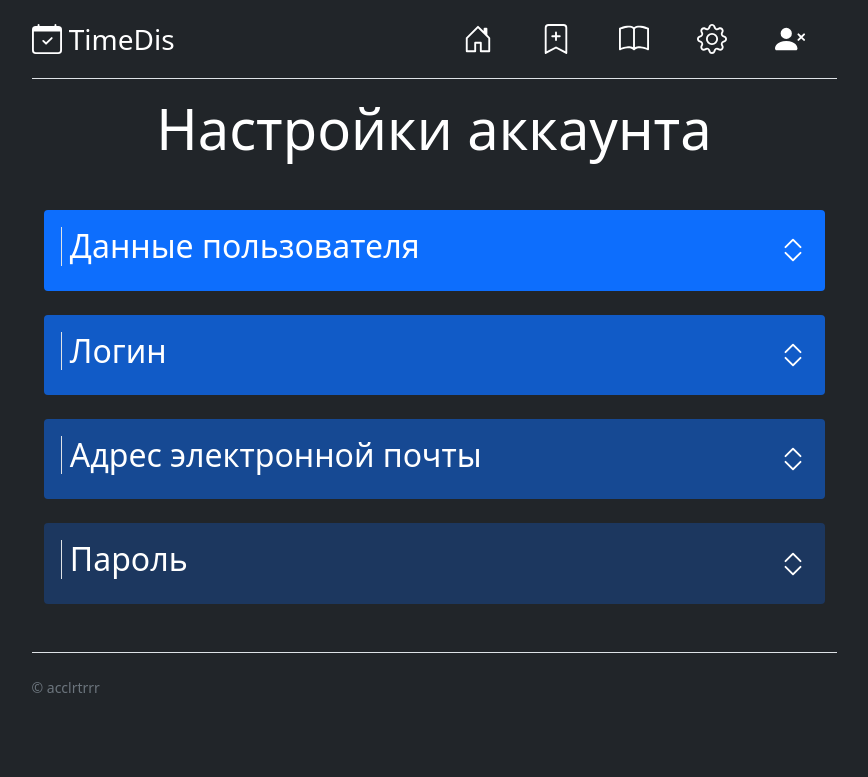
After one commit to Novak1656/TimeDis_Django, a Django app: page /auth/user_settings/ in a window 1280 px wide. The commit adds this page. Shown: the top 777 px of the page, without its empty margins (206-1074 px from the left). Run offline with Django 4.2, Linux system fonts and the light colour scheme; the visitor is signed in with stand-in values (Sample User, id 1); parts of the project's set-up code (start-up, migrations or seed data) failed here and were passed over; some libraries are stand-ins or nearby versions.

Commit message:
Сделан раздел задач по приоритетам. Создан раздел настроек аккаунта пользователя.

```diff
--- a/time_dis/auth_app/forms.py
+++ b/time_dis/auth_app/forms.py
@@ -3,10 +3,12 @@ from django import forms
 from .models import Users
 
 
-def set_attrs(placeholder=None):
+def set_attrs(placeholder=None, tag_type=None):
     attrs = {'class': 'form-control'}
     if placeholder:
         attrs['placeholder'] = placeholder
+    elif tag_type:
+        attrs['type'] = tag_type
     return attrs
 
 
@@ -17,7 +19,7 @@ class RegisterForm(UserCreationForm):
     first_name = forms.CharField(label='Имя', widget=forms.TextInput(attrs=set_attrs('Введите ваше имя...')))
     last_name = forms.CharField(label='Фамилия', widget=forms.TextInput(attrs=set_attrs('Введите вашу фамилию...')))
     date_of_birth = forms.DateField(label='Дата рождения',
-                                    widget=forms.DateInput(attrs=set_attrs('Введите вашу дату рождения')))
+                                    widget=forms.DateInput(attrs={'class': 'form-control', 'type': 'date'}))
     password1 = forms.CharField(label='Пароль', widget=forms.PasswordInput(attrs=set_attrs('Придумайте пароль...')))
     password2 = forms.CharField(label='Подтверждение пароля',
                                 widget=forms.PasswordInput(attrs=set_attrs('Введите пароль ещё раз...')))
@@ -30,3 +32,32 @@ class RegisterForm(UserCreationForm):
 class LoginForm(AuthenticationForm):
     username = forms.CharField(label='Логин', widget=forms.TextInput(attrs=set_attrs('Введите логин...')))
     password = forms.CharField(label='Пароль', widget=forms.PasswordInput(attrs=set_attrs('Введите пароль...')))
+
+
+class LoginChangeForm(forms.ModelForm):
+    class Meta:
+        model = Users
+        fields = ('username',)
+        widgets = {
+            'username': forms.TextInput(attrs={'class': 'form-control'})
+        }
+
+
+class EmailChangeForm(forms.ModelForm):
+    class Meta:
+        model = Users
+        fields = ('email',)
+        widgets = {
+            'email': forms.EmailInput(attrs={'class': 'form-control'})
+        }
+
+
+class UserInfoChangeForm(forms.ModelForm):
+    class Meta:
+        model = Users
+        fields = ('first_name', 'last_name', 'date_of_birth',)
+        widgets = {
+            'first_name': forms.TextInput(attrs={'class': 'form-control'}),
+            'last_name': forms.TextInput(attrs={'class': 'form-control'}),
+            'date_of_birth': forms.DateInput(attrs={'class': 'form-control', 'type': 'date'})
+        }
--- /dev/null
+++ b/time_dis/auth_app/templates/auth_app/user_settings.html
@@ -0,0 +1,107 @@
+{% extends 'base.html' %}
+
+{% block title %} Настройки акканута {% endblock %}
+
+{% block content %}
+<div class="container">
+    <div class="text-center p-3">
+        <h1 class="display-4">Настройки аккаунта</h1>
+    </div>
+    <br>
+    <div class="bg-dark rounded">
+        <button class="container btn navbar bg-primary navbar-toggler text-white p-3" data-bs-toggle="collapse" data-bs-target="#navbar1">
+            <div>
+                <h2 class="border-start">&nbspДанные пользователя</h2>
+            </div>
+            <div class="text-end">
+                <svg xmlns="http://www.w3.org/2000/svg" width="30" height="30" fill="currentColor" class="bi bi-chevron-expand" viewBox="0 0 16 16">
+                    <path fill-rule="evenodd" d="M3.646 9.146a.5.5 0 0 1 .708 0L8 12.793l3.646-3.647a.5.5 0 0 1 .708.708l-4 4a.5.5 0 0 1-.708 0l-4-4a.5.5 0 0 1 0-.708zm0-2.292a.5.5 0 0 0 .708 0L8 3.207l3.646 3.647a.5.5 0 0 0 .708-.708l-4-4a.5.5 0 0 0-.708 0l-4 4a.5.5 0 0 0 0 .708z"/>
+                </svg>
+            </div>
+        </button>
+        <div class="collapse text-white bg-primary" id="navbar1">
+            <form method="post">
+                {% csrf_token %}
+                <div class="form-group p-3">
+                    {{ user_info_form.as_p }}
+                </div>
+                <div class="form-group p-1 text-center">
+                    <input type="submit" class="btn btn-success w-50" name="info_success" value="Сохранить изменения">
+                </div>
+            </form>
+        </div>
+
+        <br>
+
+        <button class="container btn navbar bg-primary bg-opacity-75 navbar-toggler text-white p-3" data-bs-toggle="collapse" data-bs-target="#navbar2">
+            <div>
+                <h2 class="border-start">&nbspЛогин</h2>
+            </div>
+            <div class="text-end">
+                <svg xmlns="http://www.w3.org/2000/svg" width="30" height="30" fill="currentColor" class="bi bi-chevron-expand" viewBox="0 0 16 16">
+                    <path fill-rule="evenodd" d="M3.646 9.146a.5.5 0 0 1 .708 0L8 12.793l3.646-3.647a.5.5 0 0 1 .708.708l-4 4a.5.5 0 0 1-.708 0l-4-4a.5.5 0 0 1 0-.708zm0-2.292a.5.5 0 0 0 .708 0L8 3.207l3.646 3.647a.5.5 0 0 0 .708-.708l-4-4a.5.5 0 0 0-.708 0l-4 4a.5.5 0 0 0 0 .708z"/>
+                </svg>
+            </div>
+        </button>
+        <div class="collapse text-white bg-primary bg-opacity-75" id="navbar2">
+            <form method="post">
+                {% csrf_token %}
+                <div class="form-group p-3">
+                    {{ login_from.as_p }}
+                </div>
+                <div class="form-group p-1 text-center">
+                    <input type="submit" class="btn btn-success w-50" name="login_success" value="Сохранить изменения">
+                </div>
+            </form>
+        </div>
+
+        <br>
+
+        <button class="container btn navbar bg-primary bg-opacity-50 navbar-toggler text-white p-3" data-bs-toggle="collapse" data-bs-target="#navbar3">
+            <div>
+                <h2 class="border-start">&nbspАдрес электронной почты</h2>
+            </div>
+            <div class="text-end">
+                <svg xmlns="http://www.w3.org/2000/svg" width="30" height="30" fill="currentColor" class="bi bi-chevron-expand" viewBox="0 0 16 16">
+                    <path fill-rule="evenodd" d="M3.646 9.146a.5.5 0 0 1 .708 0L8 12.793l3.646-3.647a.5.5 0 0 1 .708.708l-4 4a.5.5 0 0 1-.708 0l-4-4a.5.5 0 0 1 0-.708zm0-2.292a.5.5 0 0 0 .708 0L8 3.207l3.646 3.647a.5.5 0 0 0 .708-.708l-4-4a.5.5 0 0 0-.708 0l-4 4a.5.5 0 0 0 0 .708z"/>
+                </svg>
+            </div>
+        </button>
+        <div class="collapse text-white bg-primary bg-opacity-50" id="navbar3">
+            <form method="post">
+                {% csrf_token %}
+                <div class="form-group p-3">
+                    {{ email_form.as_p }}
+                </div>
+                <div class="form-group p-1 text-center">
+                    <input type="submit" class="btn btn-success w-50" name="email_success" value="Сохранить изменения">
+                </div>
+            </form>
+        </div>
+
+        <br>
+
+        <button class="container btn navbar  bg-primary bg-opacity-25 navbar-toggler text-white p-3" data-bs-toggle="collapse" data-bs-target="#navbar4">
+            <div>
+                <h2 class="border-start">&nbspПароль</h2>
+            </div>
+            <div class="text-end">
+                <svg xmlns="http://www.w3.org/2000/svg" width="30" height="30" fill="currentColor" class="bi bi-chevron-expand" viewBox="0 0 16 16">
+                    <path fill-rule="evenodd" d="M3.646 9.146a.5.5 0 0 1 .708 0L8 12.793l3.646-3.647a.5.5 0 0 1 .708.708l-4 4a.5.5 0 0 1-.708 0l-4-4a.5.5 0 0 1 0-.708zm0-2.292a.5.5 0 0 0 .708 0L8 3.207l3.646 3.647a.5.5 0 0 0 .708-.708l-4-4a.5.5 0 0 0-.708 0l-4 4a.5.5 0 0 0 0 .708z"/>
+                </svg>
+            </div>
+        </button>
+        <div class="collapse text-white  bg-primary bg-opacity-25" id="navbar4">
+            <form method="post">
+                {% csrf_token %}
+                <div class="form-group p-3">
+                    {{ password_form.as_p }}
+                </div>
+                <div class="form-group p-1 text-center">
+                    <input type="submit" class="btn btn-success w-50" name="password_success" value="Сохранить изменения">
+                </div>
+            </form>
+        </div>
+    </div>
+</div>
+{% endblock %}
--- a/time_dis/auth_app/urls.py
+++ b/time_dis/auth_app/urls.py
@@ -6,4 +6,5 @@ urlpatterns = [
     path('login/', user_login, name='login'),
     path('logout/', user_logout, name='logout'),
     path('pass_recovery/', pass_recovery, name='pass_recovery'),
+    path('user_settings/', user_settings, name='user_settings'),
 ]
--- a/time_dis/auth_app/views.py
+++ b/time_dis/auth_app/views.py
@@ -1,11 +1,12 @@
 from django.conf import settings
 from django.contrib import messages
 from django.contrib.auth import login, logout
-from django.contrib.auth.forms import SetPasswordForm
+from django.contrib.auth.decorators import login_required
+from django.contrib.auth.forms import SetPasswordForm, PasswordChangeForm
 from django.core.mail import send_mail
 from django.shortcuts import render, redirect
 from .models import Users
-from .forms import RegisterForm, LoginForm
+from .forms import RegisterForm, LoginForm, LoginChangeForm, EmailChangeForm, UserInfoChangeForm
 
 
 def register(request):
@@ -73,6 +74,28 @@ def pass_recovery(request):
     return render(request, 'auth_app/pass_recovery.html')
 
 
+@login_required
 def user_logout(request):
     logout(request)
     return redirect('login')
+
+
+@login_required
+def user_settings(request):
+    if request.method == 'POST':
+        if 'login_success' in request.POST:
+            form = LoginChangeForm(request.POST, instance=request.user)
+        elif 'email_success' in request.POST:
+            form = EmailChangeForm(request.POST, instance=request.user)
+        elif 'info_success' in request.POST:
+            form = UserInfoChangeForm(request.POST, instance=request.user)
+        else:
+            form = PasswordChangeForm(user=request.user, data=request.POST)
+        if form.is_valid():
+            form.save()
+            return redirect('user_settings')
+    forms = {'password_form': PasswordChangeForm(user=request.user),
+             'login_from': LoginChangeForm(),
+             'email_form': EmailChangeForm(),
+             'user_info_form': UserInfoChangeForm(instance=request.user)}
+    return render(request, 'auth_app/user_settings.html', forms)
--- a/time_dis/tasks_app/templates/tasks_app/add_task.html
+++ b/time_dis/tasks_app/templates/tasks_app/add_task.html
@@ -4,6 +4,10 @@
 
 {% block content %}
 <div class="container" style="margin-top: 15px">
+    <div class="text-center p-3">
+        <h1 class="display-4">Добавление новой задачи</h1>
+    </div>
+    <br>
     <form method="post">
         <div class="form-group">
             {% csrf_token %}
--- a/time_dis/tasks_app/templates/tasks_app/base_tasks_app.html
+++ b/time_dis/tasks_app/templates/tasks_app/base_tasks_app.html
@@ -32,8 +32,8 @@
     </div>
     {% block body %} {% endblock %}
     <div class="bg-dark mt-5">
+        {% if page_obj|length > 0 %}
             <nav aria-label="PaginationBar">
-
                 <ul class="pagination justify-content-center p-3">
                     {% if page_obj.has_previous %}
                     <li class="page-item">
@@ -57,8 +57,8 @@
                     </li>
                     {% endif %}
                 </ul>
-
             </nav>
+        {% endif %}
         </div>
 </div>
 {% endblock %}
--- a/time_dis/tasks_app/templates/tasks_app/task_list_search.html
+++ b/time_dis/tasks_app/templates/tasks_app/task_list_search.html
@@ -60,6 +60,7 @@
         </div>
     </div>
     <div class="bg-dark mt-5">
+        {% if page_obj|length > 0 %}
         <nav aria-label="PaginationBar">
             {% if page_obj.object_list.count >= 1 %}
             <ul class="pagination justify-content-center p-3">
@@ -87,6 +88,7 @@
             </ul>
             {% endif %}
         </nav>
+        {% endif %}
     </div>
 </div>
 {% endblock %}
--- a/time_dis/tasks_app/urls.py
+++ b/time_dis/tasks_app/urls.py
@@ -8,6 +8,6 @@ urlpatterns = [
     path('task/<str:slug>', TaskDetail.as_view(), name='task'),
     path('update_task/<str:slug>', update_task, name='update_task'),
     path('my_tasks/search/', TaskSearch.as_view(), name='task_search'),
-    path('my_tasks/<str:category>/', tasks_by_category, name='tasks_by_category'),
-    path('my_tasks/<str:priority>/', tasks_by_priority, name='tasks_by_priority'),
+    path('my_tasks/category/<str:category>/', tasks_by_category, name='tasks_by_category'),
+    path('my_tasks/priority/<str:priority>/', tasks_by_priority, name='tasks_by_priority'),
 ]
--- a/time_dis/tasks_app/views.py
+++ b/time_dis/tasks_app/views.py
@@ -87,9 +87,8 @@ def tasks_by_priority(request, priority):
         tasks = filter_by(request.GET.get('filter_by'))
         data['filter_by'] = f"&filter_by={request.GET.get('filter_by')}"
     else:
-        tasks = Tasks.objects.all()
-        #tasks = request.user.tasks.filter(priority__title=priority).all()
-    page_obj = Paginator(tasks, 1).get_page(request.GET.get('page', 1))
+        tasks = request.user.tasks.filter(priority__title=priority).all()
+    page_obj = Paginator(tasks, 2).get_page(request.GET.get('page', 1))
     data['page_obj'] = page_obj
     data['tasks'] = page_obj
     return render(request, 'tasks_app/task_list.html', data)
--- a/time_dis/templates/base.html
+++ b/time_dis/templates/base.html
@@ -49,45 +49,40 @@
                         <path d="M1 2.828c.885-.37 2.154-.769 3.388-.893 1.33-.134 2.458.063 3.112.752v9.746c-.935-.53-2.12-.603-3.213-.493-1.18.12-2.37.461-3.287.811V2.828zm7.5-.141c.654-.689 1.782-.886 3.112-.752 1.234.124 2.503.523 3.388.893v9.923c-.918-.35-2.107-.692-3.287-.81-1.094-.111-2.278-.039-3.213.492V2.687zM8 1.783C7.015.936 5.587.81 4.287.94c-1.514.153-3.042.672-3.994 1.105A.5.5 0 0 0 0 2.5v11a.5.5 0 0 0 .707.455c.882-.4 2.303-.881 3.68-1.02 1.409-.142 2.59.087 3.223.877a.5.5 0 0 0 .78 0c.633-.79 1.814-1.019 3.222-.877 1.378.139 2.8.62 3.681 1.02A.5.5 0 0 0 16 13.5v-11a.5.5 0 0 0-.293-.455c-.952-.433-2.48-.952-3.994-1.105C10.413.809 8.985.936 8 1.783z"/>
                     </svg>
                 </a>
-                <a type="button" class="btn text-white text-decoration-none me-3 py-2" href="/logout/" data-bs-toggle="modal" data-bs-target="#logout">
+
+                <a class="nav nav-link me-3 py-2 text-white text-decoration-none" href="{% url 'user_settings' %}">
+                    <svg xmlns="http://www.w3.org/2000/svg" width="30" height="30" fill="currentColor" class="bi bi-gear" viewBox="0 0 16 16">
+                        <path d="M8 4.754a3.246 3.246 0 1 0 0 6.492 3.246 3.246 0 0 0 0-6.492zM5.754 8a2.246 2.246 0 1 1 4.492 0 2.246 2.246 0 0 1-4.492 0z"/>
+                        <path d="M9.796 1.343c-.527-1.79-3.065-1.79-3.592 0l-.094.319a.873.873 0 0 1-1.255.52l-.292-.16c-1.64-.892-3.433.902-2.54 2.541l.159.292a.873.873 0 0 1-.52 1.255l-.319.094c-1.79.527-1.79 3.065 0 3.592l.319.094a.873.873 0 0 1 .52 1.255l-.16.292c-.892 1.64.901 3.434 2.541 2.54l.292-.159a.873.873 0 0 1 1.255.52l.094.319c.527 1.79 3.065 1.79 3.592 0l.094-.319a.873.873 0 0 1 1.255-.52l.292.16c1.64.893 3.434-.902 2.54-2.541l-.159-.292a.873.873 0 0 1 .52-1.255l.319-.094c1.79-.527 1.79-3.065 0-3.592l-.319-.094a.873.873 0 0 1-.52-1.255l.16-.292c.893-1.64-.902-3.433-2.541-2.54l-.292.159a.873.873 0 0 1-1.255-.52l-.094-.319zm-2.633.283c.246-.835 1.428-.835 1.674 0l.094.319a1.873 1.873 0 0 0 2.693 1.115l.291-.16c.764-.415 1.6.42 1.184 1.185l-.159.292a1.873 1.873 0 0 0 1.116 2.692l.318.094c.835.246.835 1.428 0 1.674l-.319.094a1.873 1.873 0 0 0-1.115 2.693l.16.291c.415.764-.42 1.6-1.185 1.184l-.291-.159a1.873 1.873 0 0 0-2.693 1.116l-.094.318c-.246.835-1.428.835-1.674 0l-.094-.319a1.873 1.873 0 0 0-2.692-1.115l-.292.16c-.764.415-1.6-.42-1.184-1.185l.159-.291A1.873 1.873 0 0 0 1.945 8.93l-.319-.094c-.835-.246-.835-1.428 0-1.674l.319-.094A1.873 1.873 0 0 0 3.06 4.377l-.16-.292c-.415-.764.42-1.6 1.185-1.184l.292.159a1.873 1.873 0 0 0 2.692-1.115l.094-.319z"/>
+                    </svg>
+                </a>
+
+                <a class="nav nav-link me-3 py-2 text-white text-decoration-none" href="" data-bs-toggle="modal" data-bs-target="#exit">
                     <svg xmlns="http://www.w3.org/2000/svg" width="30" height="30" fill="currentColor" class="bi bi-person-x-fill" viewBox="0 0 16 16">
                         <path fill-rule="evenodd" d="M1 14s-1 0-1-1 1-4 6-4 6 3 6 4-1 1-1 1H1zm5-6a3 3 0 1 0 0-6 3 3 0 0 0 0 6zm6.146-2.854a.5.5 0 0 1 .708 0L14 6.293l1.146-1.147a.5.5 0 0 1 .708.708L14.707 7l1.147 1.146a.5.5 0 0 1-.708.708L14 7.707l-1.146 1.147a.5.5 0 0 1-.708-.708L13.293 7l-1.147-1.146a.5.5 0 0 1 0-.708z"/>
                     </svg>
                 </a>
 
-                <!--MODAL enter-->
-                <div class="modal fade" id="logout" data-bs-backdrop="static" data-bs-keyboard="false" tabindex="-1" aria-labelledby="#staticBackdropLabel" aria-hidden="true">
+
+                <!-- Modal Exit -->
+                <div class="modal fade" id="exit" tabindex="-1" aria-labelledby="exampleModalLabel" aria-hidden="true">
                     <div class="modal-dialog modal-dialog-centered">
-                        <div class="modal-content text-white bg-dark border">
+                        <div class="modal-content bg-transparent border">
                             <div class="modal-header">
-                                <button type="button" class="btn-close btn-close-white" data-bs-dismiss="modal" aria-label="Закрыть"></button>
+                                <h5 class="modal-title text-white" id="exampleModalLabel">Выход</h5>
+                                <button type="button" class="btn-close btn-close-white" data-bs-dismiss="modal" aria-label="Close"></button>
                             </div>
-                            <div class="modal-body text-center">
-                                <h1>Выйти из аккаунта?</h1>
+                            <div class="modal-body">
+                                <p class="display-9 text-white">Вы действительно хотите выйти из аккаунта?</p>
                             </div>
                             <div class="modal-footer">
-                                <div class="row">
-                                    <div class="d-grid gap-2 col-6 mx-auto">
-                                        <a type="button" class="btn btn-lg btn-rounded btn-outline-success" href="{% url 'logout' %}">
-                                            <svg xmlns="http://www.w3.org/2000/svg" width="40" height="40" fill="currentColor" class="bi bi-check-lg" viewBox="0 0 16 16">
-                                                <path d="M12.736 3.97a.733.733 0 0 1 1.047 0c.286.289.29.756.01 1.05L7.88 12.01a.733.733 0 0 1-1.065.02L3.217 8.384a.757.757 0 0 1 0-1.06.733.733 0 0 1 1.047 0l3.052 3.093 5.4-6.425a.247.247 0 0 1 .02-.022Z"/>
-                                            </svg>
-                                        </a>
-                                    </div>
-                                    <div class="d-grid gap-2 col-6 mx-auto">
-                                        <a type="button" class="btn btn-lg btn-outline-danger " data-bs-toggle="modal" data-bs-dismiss="modal">
-                                            <svg xmlns="http://www.w3.org/2000/svg" width="30" height="30" fill="currentColor" class="bi bi-x-lg" viewBox="0 0 16 16">
-                                                <path fill-rule="evenodd" d="M13.854 2.146a.5.5 0 0 1 0 .708l-11 11a.5.5 0 0 1-.708-.708l11-11a.5.5 0 0 1 .708 0Z"/>
-                                                <path fill-rule="evenodd" d="M2.146 2.146a.5.5 0 0 0 0 .708l11 11a.5.5 0 0 0 .708-.708l-11-11a.5.5 0 0 0-.708 0Z"/>
-                                            </svg>
-                                        </a>
-                                    </div>
-                                </div>
+                                <a type="button" class="btn btn-success" href="{% url 'logout' %}">Да</a>
+                                <button class="btn btn-danger" data-bs-dismiss="modal">Нет</button>
                             </div>
                         </div>
                     </div>
                 </div>
-                <!--MODAL-->
+                <!-- Modal Exit -->
             </nav>
         </div>
     </header>
```
